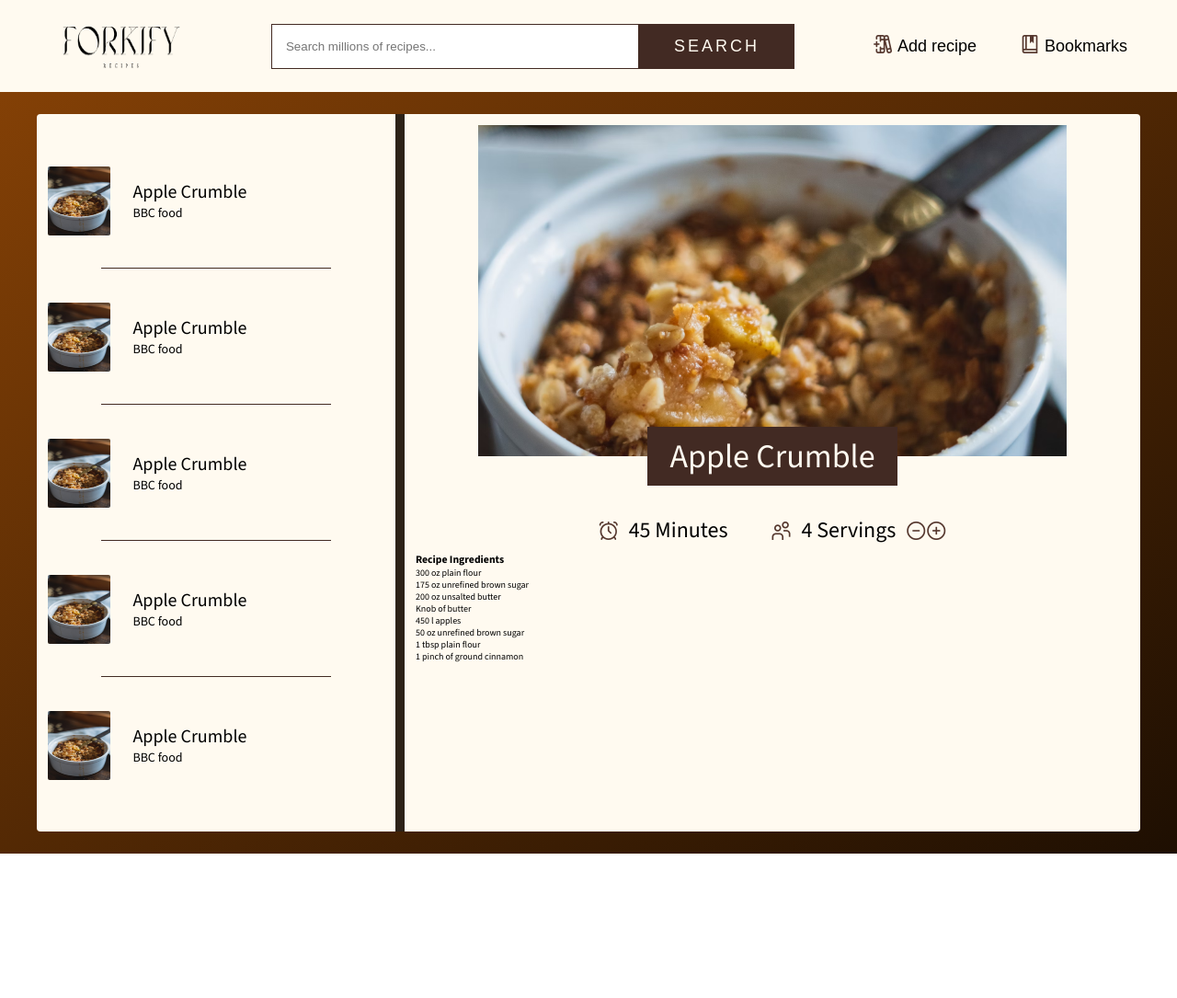
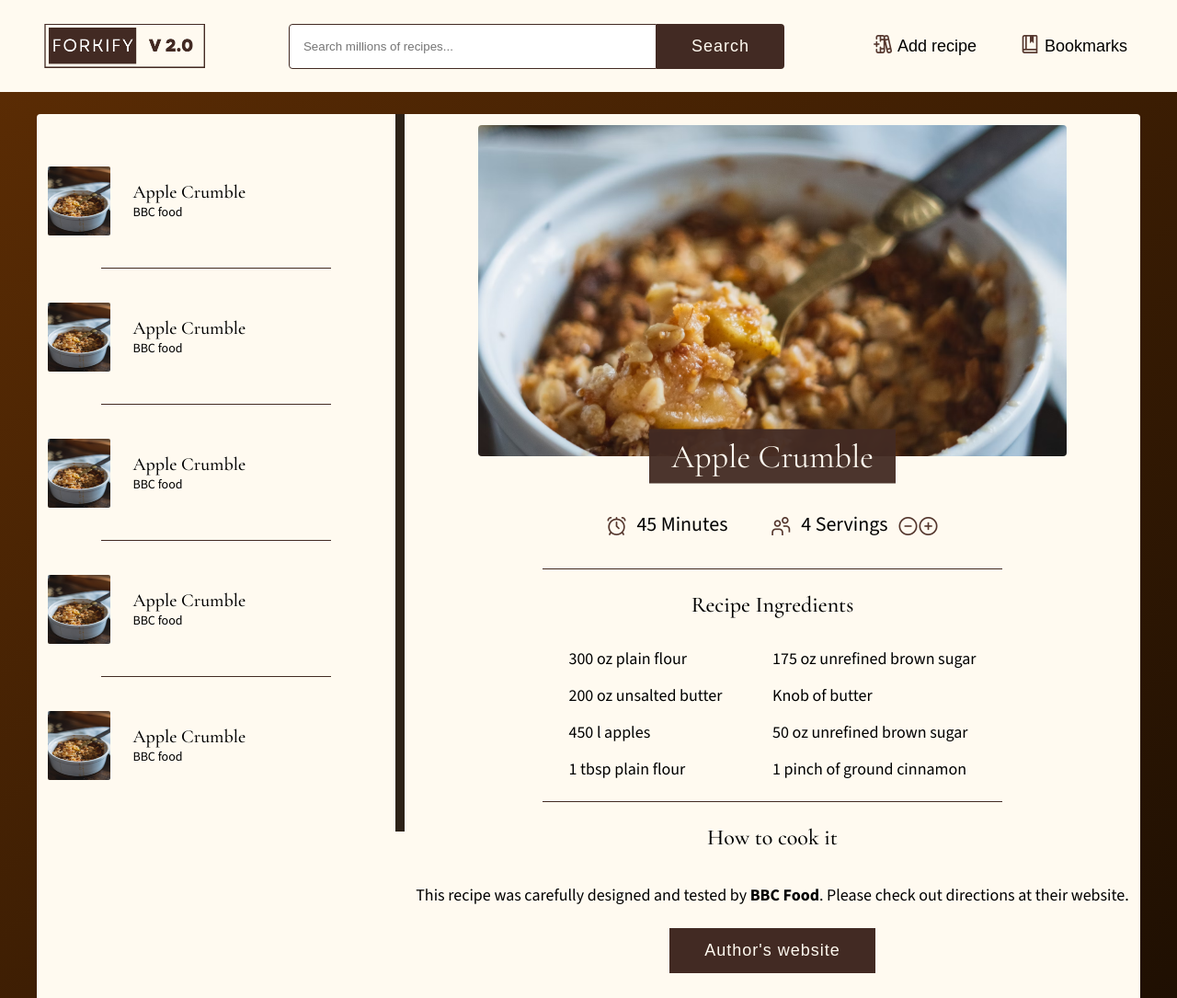
Before and after one commit to razgb/forkify-elegant, a website: page index.html in a window 1280 px wide. Shown: the top 1085 px of the page at 92% size. Before the commit the page ends 928 px from the top, so only its background shows below. Drawn offline with nearby package versions, Linux system fonts and the light colour scheme.

Commit message:
First phase of project mostly complete

```diff
--- a/css/General.css
+++ b/css/General.css
@@ -15,7 +15,7 @@
   --background-darker: rgb(22, 11, 1);
   /* --color-text: #190d01; */
 
-  --gradient: linear-gradient(to bottom right, rgb(137, 67, 6), rgb(30, 15, 2));
+  --gradient: linear-gradient(to bottom right, rgb(93, 45, 4), rgb(30, 15, 2));
 }
 
 * {
@@ -62,3 +62,22 @@ body {
   font-weight: 400;
   color: var(--color-secondary-lighter);
 }
+
+.btn {
+  font-size: 1.8rem;
+  font-weight: 300;
+  letter-spacing: 1px;
+  font-weight: 500;
+
+  padding: 1.2rem 3.6rem;
+  background-color: var(--color-secondary);
+  color: var(--color-primary);
+
+  border: 2px solid transparent;
+  cursor: pointer;
+  transition: all 0.2s ease;
+}
+
+.btn:hover {
+  background-color: var(--color-secondary-hover);
+}
--- a/css/nav.css
+++ b/css/nav.css
@@ -14,38 +14,34 @@
   /* TBD */
   justify-content: space-between;
 }
+
 /* 500 225 */
 .nav__img {
-  width: 167px;
-  height: 100px;
+  /* 350 x 95 */
+  width: 175px;
+  height: 48px;
 }
+
 .searchForm {
   display: flex;
 }
+
 .inputForm {
   width: 40rem;
   padding: 15px;
   border: 1px solid var(--color-secondary);
+
+  border-top-left-radius: 0.4rem;
+  border-bottom-left-radius: 0.4rem;
 }
+
 .inputForm:focus {
   outline: none;
 }
 
 .btnForm {
-  font-size: 1.8rem;
-  font-weight: 300;
-  letter-spacing: 3px;
-  padding: 1.2rem 3.6rem;
-  background-color: var(--color-secondary);
-  color: var(--color-primary);
-
-  border: 2px solid transparent;
-  cursor: pointer;
-  transition: all 0.2s ease;
-}
-
-.btnForm:hover {
-  background-color: var(--color-secondary-hover);
+  border-top-right-radius: 0.4rem;
+  border-bottom-right-radius: 0.4rem;
 }
 
 .nav {
@@ -79,9 +75,11 @@
   background-color: var(--color-primary-hover);
   /* background-color: #000; */
 }
+
 .nav__item a {
   text-decoration: none;
 }
+
 .nav__text {
   font-size: 1.8rem;
   color: var(--color-text);
--- a/css/recipe.css
+++ b/css/recipe.css
@@ -8,12 +8,27 @@
   display: flex;
   flex-direction: column;
   align-items: center;
+  position: relative;
+  padding-bottom: 2.4rem;
+}
+
+.recipe__figure::after {
+  content: "";
+  position: absolute;
+  bottom: 0;
+  left: 50%;
+  width: 50rem;
+  height: 1px;
+  background: var(--color-secondary);
+  transform: translateX(-50%);
 }
 
 .recipe__heading {
   font-size: 3.6rem;
   font-weight: 400;
-  background-color: var(--color-secondary);
+  font-family: "Cormorant Garamond", serif;
+
+  background-color: rgba(67, 43, 35, 0.95);
   color: var(--color-primary);
 
   padding: 0.8rem 2.4rem;
@@ -38,6 +53,7 @@
   width: 64rem;
   height: 36rem;
   object-fit: cover;
+  border-radius: 0.4rem;
 }
 
 .recipe__icon {
@@ -54,19 +70,77 @@
 
 .recipe__info {
   display: block;
-  font-size: 2.4rem;
+  font-size: 2.2rem;
   font-weight: 300;
   height: 100%;
 }
 
-/* /////////////////////////////////////////////////////////////////////////////////////////////////////// */
+/* //////////////////////////////////////////////////////////////////////////////////////////////////////////////////// */
 
 .recipe__ingredients {
+  position: relative;
+  display: flex;
+  flex-direction: column;
+  align-items: center;
+  gap: 3.2rem;
+  padding-block: 2.4rem;
 }
+
+.recipe__ingredients::after {
+  content: "";
+  position: absolute;
+  bottom: 0;
+  left: 50%;
+  width: 50rem;
+  height: 1px;
+  background: var(--color-secondary);
+  transform: translateX(-50%);
+}
+
 .ingredients__heading {
+  font-family: "Cormorant Garamond", serif;
+  font-size: 2.4rem;
+  font-weight: 500;
 }
+
 .recipe__ingredients--list {
   list-style: none;
+  display: grid;
+  grid-template-columns: 1fr 1fr;
+  row-gap: 1.6rem;
 }
 .recipe__ingredient {
+  font-size: 1.8rem;
+  font-weight: 300;
 }
+
+.ingredient__highlight {
+  font-weight: 400;
+}
+
+/* //////////////////////////////////////////////////////////////////////////////////////////////////////////////////// */
+
+.recipe__directions {
+  display: flex;
+  flex-direction: column;
+  align-items: center;
+  gap: 2.4rem;
+
+  padding-block: 2.4rem;
+}
+
+.recipe__directions--heading {
+  font-family: "Cormorant Garamond", serif;
+  font-size: 2.4rem;
+  font-weight: 500;
+  padding-bottom: 1.2rem;
+}
+
+.recipe__directions--text {
+  font-size: 1.8rem;
+  font-weight: 300;
+}
+
+.recipe__directions--btn {
+  padding: 1.2rem 3.6rem;
+}
--- a/css/results.css
+++ b/css/results.css
@@ -65,8 +65,9 @@
 } */
 
 .search__heading {
+  font-family: "Cormorant Garamond", serif;
+  font-weight: 500;
   font-size: 2rem;
-  font-weight: 500;
 }
 
 .search__subheading {
--- a/index.html
+++ b/index.html
@@ -16,6 +16,11 @@
       href="https://fonts.googleapis.com/css2?family=Source+Sans+3:ital,wght@0,200;0,300;0,400;0,500;0,600;0,700;1,300;1,400;1,500&display=swap"
       rel="stylesheet"
     />
+    <!-- Secondary font link -->
+    <link
+      href="https://fonts.googleapis.com/css2?family=Cormorant+Garamond:ital,wght@0,300;0,400;0,500;1,300;1,400;1,500&family=Source+Sans+3:ital,wght@0,200;0,300;0,400;0,500;0,600;0,700;1,300;1,400;1,500&display=swap"
+      rel="stylesheet"
+    />
 
     <!-- Icons  -->
   </head>
@@ -25,8 +30,8 @@
       <header class="header">
         <img
           class="nav__img"
-          src="images/Clean Elegant Typography Brand Logo.png"
-          alt=""
+          src="images/Clean Elegant Typography Brand Logo(1).png"
+          alt="Brand Logo"
         />
 
         <form class="searchForm">
@@ -35,8 +40,8 @@
             type="text"
             placeholder="Search millions of recipes..."
           />
-          <button class="btnForm" type="submit">
-            <span>SEARCH</span>
+          <button class="btn btnForm" type="submit">
+            <span>Search</span>
           </button>
         </form>
 
@@ -122,7 +127,7 @@
           </div>
 
           <div class="recipe">
-            <figure class="recipe__figure">
+            <section class="recipe__figure">
               <img class="recipe__img" src="images/apple-crumble.avif" alt="" />
               <h3 class="recipe__heading">Apple Crumble</h3>
 
@@ -131,12 +136,17 @@
                   <div>
                     <i class="recipe__icon fi fi-rr-alarm-clock"></i>
                   </div>
-                  <span class="recipe__info"> 45 Minutes </span>
+                  <span class="recipe__info"
+                    ><strong class="ingredient__highlight">45</strong> Minutes
+                  </span>
                 </div>
 
                 <div class="recipe__details">
                   <i class="recipe__icon fi fi-rs-users"></i>
-                  <span class="recipe__info">4 Servings</span>
+                  <span class="recipe__info"
+                    ><strong class="ingredient__highlight">4</strong>
+                    Servings</span
+                  >
                   <div>
                     <i
                       class="recipe__icon serving__icon fi fi-rr-minus-circle"
@@ -145,49 +155,78 @@
                   </div>
                 </div>
               </div>
-            </figure>
+            </section>
 
-            <div class="recipe__ingredients">
+            <section class="recipe__ingredients">
               <h3 class="ingredients__heading">Recipe Ingredients</h3>
               <ul class="recipe__ingredients--list">
                 <div>
-                  <li class="recipe__ingredient">300 oz plain flour</li>
+                  <li class="recipe__ingredient">
+                    <strong class="ingredient__highlight"> 300</strong> oz plain
+                    flour
+                  </li>
                 </div>
                 <div>
                   <li class="recipe__ingredient">
-                    175 oz unrefined brown sugar
+                    <strong class="ingredient__highlight"> 175</strong> oz
+                    unrefined brown sugar
                   </li>
                 </div>
 
                 <div>
-                  <li class="recipe__ingredient">200 oz unsalted butter</li>
-                </div>
-
-                <div>
-                  <li class="recipe__ingredient">Knob of butter</li>
-                </div>
-
-                <div>
-                  <li class="recipe__ingredient">450 l apples</li>
+                  <li class="recipe__ingredient">
+                    <strong class="ingredient__highlight"> 200</strong> oz
+                    unsalted butter
+                  </li>
                 </div>
 
                 <div>
                   <li class="recipe__ingredient">
-                    50 oz unrefined brown sugar
+                    <strong class="ingredient__highlight"> Knob</strong> of
+                    butter
                   </li>
                 </div>
 
                 <div>
-                  <li class="recipe__ingredient">1 tbsp plain flour</li>
+                  <li class="recipe__ingredient">
+                    <strong class="ingredient__highlight"> 450</strong> l apples
+                  </li>
                 </div>
 
                 <div>
-                  <li class="recipe__ingredient">1 pinch of ground cinnamon</li>
+                  <li class="recipe__ingredient">
+                    <strong class="ingredient__highlight"> 50</strong> oz
+                    unrefined brown sugar
+                  </li>
+                </div>
+
+                <div>
+                  <li class="recipe__ingredient">
+                    <strong class="ingredient__highlight"> 1</strong> tbsp plain
+                    flour
+                  </li>
+                </div>
+
+                <div>
+                  <li class="recipe__ingredient">
+                    <strong class="ingredient__highlight"> 1</strong> pinch of
+                    ground cinnamon
+                  </li>
                 </div>
               </ul>
-            </div>
+            </section>
 
-            <div class="recipe__directions"></div>
+            <section class="recipe__directions">
+              <h3 class="recipe__directions--heading">How to cook it</h3>
+              <span class="recipe__directions--text"
+                >This recipe was carefully designed and tested by
+                <strong>BBC Food</strong>. Please check out directions at their
+                website.</span
+              >
+              <button class="btn recipe__directions--btn">
+                Author's website
+              </button>
+            </section>
           </div>
         </div>
       </main>
```
Also changed, not shown: images/Clean Elegant Typography Brand Logo(1).png (added).
